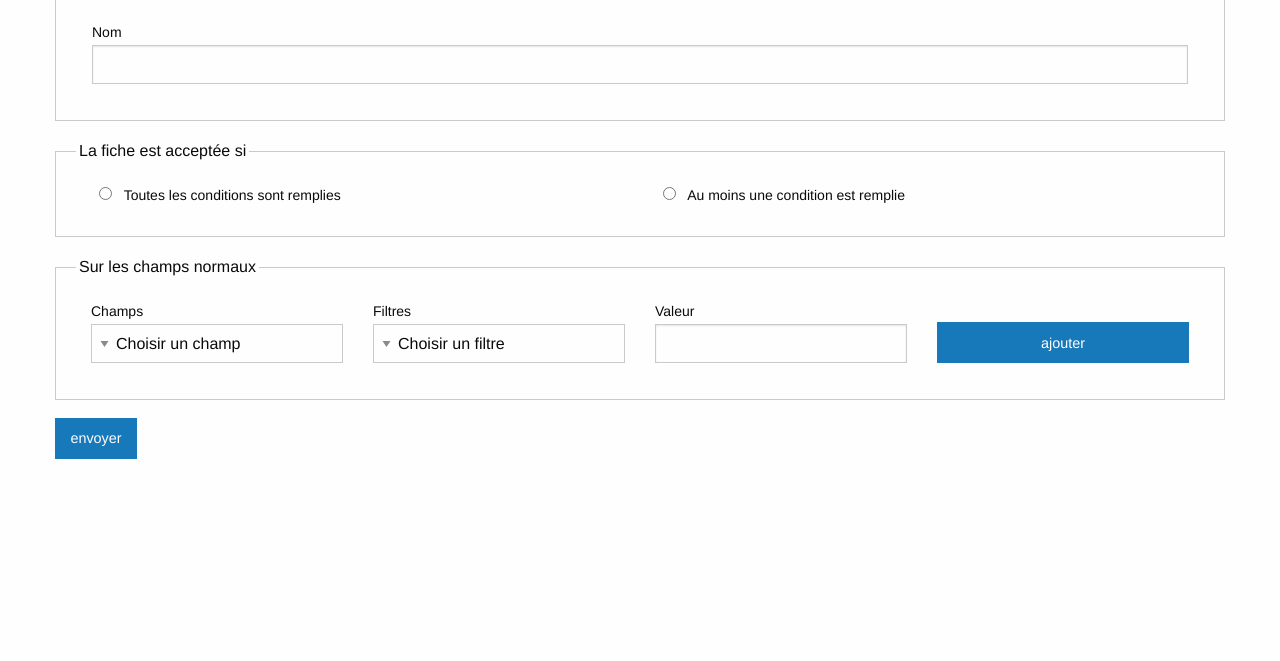
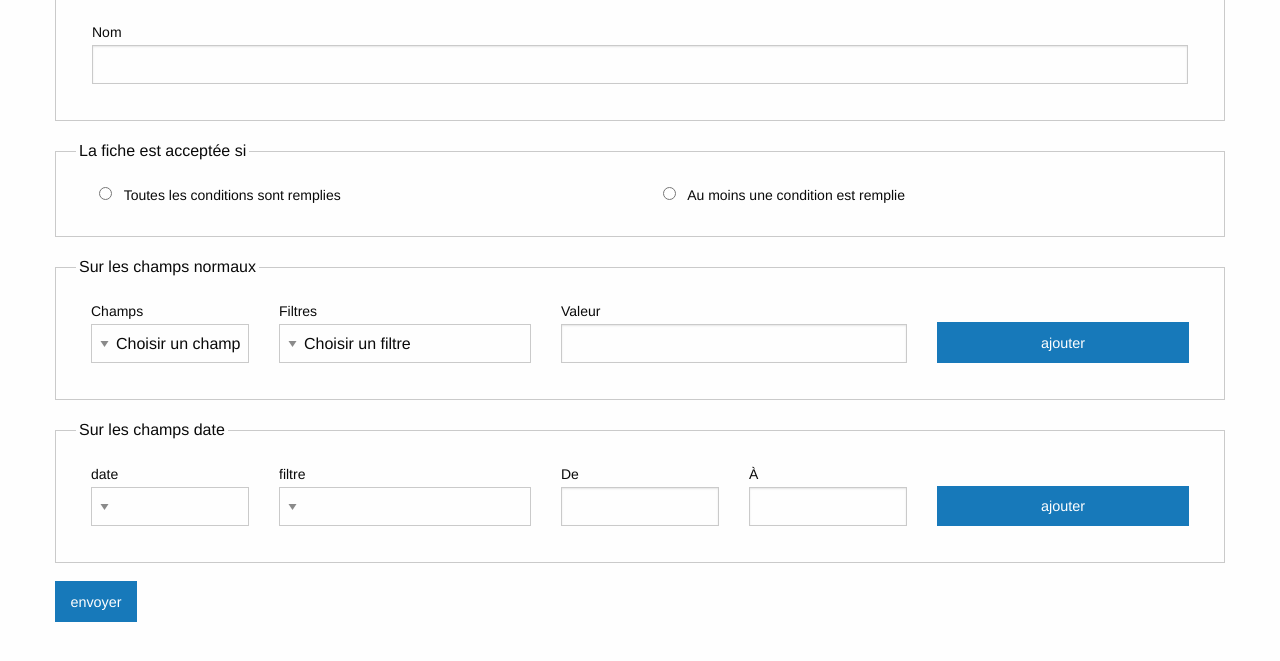
Before and after one commit to niux3/responsability-chain, a Flask app: page /chercher.html in a window 1280 px wide. Shown: the part 106-767 px from the top of the page. Run offline with Flask 3, Linux system fonts and the light colour scheme; lists and menus that the app fills with data are empty.

Commit message:
feat: rename class

```diff
--- a/app/static/js/app.js
+++ b/app/static/js/app.js
@@ -1,8 +1,8 @@
-import { AddFieldsController } from './add_fields/AddFieldsController.js'
+import { FilterFieldsController } from './filter_fields/FilterFieldsController.js'
 
 
 (()=>{
-    let addFieldsController = new AddFieldsController()
+    let addFieldsController = new FilterFieldsController()
     let fieldsets = document.querySelectorAll('.addRows'),
         addFields = (fieldset, groups) => {
             fieldset.insertAdjacentHTML("beforeend", groups[groups.length - 1].outerHTML)
--- a/app/static/js/add_fields/AddFieldsController.js
+++ b/app/static/js/filter_fields/FilterFieldsController.js
@@ -1,16 +1,16 @@
-import { AddFieldsModel } from './AddFieldsModel.js'
-import { AddFieldsView } from './AddFieldsView.js'
+import { FilterFieldsModel } from './FilterFieldsModel.js'
+import { FilterFieldsView } from './FilterFieldsView.js'
 
 
-export class AddFieldsController{
+export class FilterFieldsController{
     constructor(){
         let dataNodes = {
             'fields': document.getElementById('dataFields'),
             'comparatorNormal': document.getElementById('dataComparatorNormal'),
             'comparatorDate': document.getElementById('dataComparatorDate')
         }
-        this._model = new AddFieldsModel(dataNodes)
-        this._view = new AddFieldsView(document.getElementById('field_0'), document.getElementById('field_filter_0'))
+        this._model = new FilterFieldsModel(dataNodes)
+        this._view = new FilterFieldsView(document.getElementById('field_0'), document.getElementById('field_filter_0'))
 
         this._view.selectPrimary.addEventListener('change', this._onPrimaryChange.bind(this))
     }
--- a/app/static/js/add_fields/AddFieldsModel.js
+++ b/app/static/js/filter_fields/FilterFieldsModel.js
@@ -1,4 +1,4 @@
-export class AddFieldsModel{
+export class FilterFieldsModel{
     constructor(els){
         this._els = els
         this._data = {}
--- a/app/static/js/add_fields/AddFieldsView.js
+++ b/app/static/js/filter_fields/FilterFieldsView.js
@@ -1,4 +1,4 @@
-export class AddFieldsView {
+export class FilterFieldsView {
     constructor(selectPrimary, selectSecondary) {
         this.selectPrimary = selectPrimary
         this.selectSecondary = selectSecondary
--- /dev/null
+++ b/app/static/js/filter_fields/index.js
@@ -0,0 +1,3 @@
+export { default as FilterFieldsModel } from './FilterFieldsModel.js'
+export { default as FilterFieldsView } from './FilterFieldsView.js'
+export { default as FilterFieldsController } from './FilterFieldsController.js'
--- a/app/templates/search.html
+++ b/app/templates/search.html
@@ -23,7 +23,7 @@
         <fieldset  class="fieldset addRows">
             <legend>Sur les champs normaux</legend>
             <div class="group grid-x grid-padding-x">
-                <label class="cell medium-3">
+                <label class="cell medium-2">
                     <span>{{ form.field_0.label.text }}</span>
                     {{ form.field_0 }}
                 </label>
@@ -31,34 +31,38 @@
                     <span>{{ form.field_filter_0.label.text }}</span>
                     {{ form.field_filter_0 }}
                 </label>
-                <label class="cell medium-3">
+                <label class="cell medium-4">
                     <span>{{ form.field_value_0.label.text }}</span>
                     {{ form.field_value_0 }}
                 </label>
             </div>
         </fieldset>
 
-        {#<fieldset  class="fieldset addRows">#}
-            {#<legend>Sur les champs date</legend>#}
-            {#<div class="group grid-x grid-padding-x">#}
-                {#<label class="cell medium-2">#}
-                    {#<span>{{ form.date_0.label.text }}</span>#}
-                    {#{{ form.date_0 }}#}
-                {#</label>#}
-                {#<label class="cell medium-3">#}
-                    {#<span>{{ form.date_filter_0.label.text }}</span>#}
-                    {#{{ form.date_filter_0 }}#}
-                {#</label>#}
-                {#<label class="cell medium-2">#}
-                    {#<span>{{ form.date_begin_0.label.text }}</span>#}
-                    {#{{ form.date_begin_0 }}#}
-                {#</label>#}
-                {#<label class="cell medium-2">#}
-                    {#<span>{{ form.date_end_0.label.text }}</span>#}
-                    {#{{ form.date_end_0 }}#}
-                {#</label>#}
-            {#</div>#}
-        {#</fieldset>#}
+        <fieldset  class="fieldset addRows">
+            <legend>Sur les champs date</legend>
+            <div class="group grid-x grid-padding-x">
+                <label class="cell medium-2">
+                    <span>date</span>
+                    <select id="" name="">
+                        <option value=""></option>
+                    </select>
+                </label>
+                <label class="cell medium-3">
+                    <span>filtre</span>
+                    <select id="" name="">
+                        <option value=""></option>
+                    </select>
+                </label>
+                <label class="cell medium-2">
+                    <span>De</span>
+                    <input type="text">
+                </label>
+                <label class="cell medium-2">
+                    <span>À</span>
+                    <input type="text">
+                </label>
+            </div>
+        </fieldset>
 
         <div><input type="submit" class="button primary" name="submit" value="envoyer" /></div>
     </form>
@@ -67,8 +71,8 @@
     <script type="text/template" id="dataFields">{{ fields }}</script>
     <script type="text/template" id="dataComparatorNormal">{{ comparator.normal }}</script>
     <script type="text/template" id="dataComparatorDate">{{ comparator.date }}</script>
-    <script type="module" src="{{ url_for('static', filename="js/add_fields/AddFieldsModel.js") }}"></script>
-    <script type="module" src="{{ url_for('static', filename="js/add_fields/AddFieldsView.js") }}"></script>
-    <script type="module" src="{{ url_for('static', filename="js/add_fields/AddFieldsController.js") }}"></script>
+    <script type="module" src="{{ url_for('static', filename="js/filter_fields/FilterFieldsModel.js") }}"></script>
+    <script type="module" src="{{ url_for('static', filename="js/filter_fields/FilterFieldsView.js") }}"></script>
+    <script type="module" src="{{ url_for('static', filename="js/filter_fields/FilterFieldsController.js") }}"></script>
     <script type="module" src="{{ url_for('static', filename="js/app.js") }}"></script>
 {% endblock %}
```
